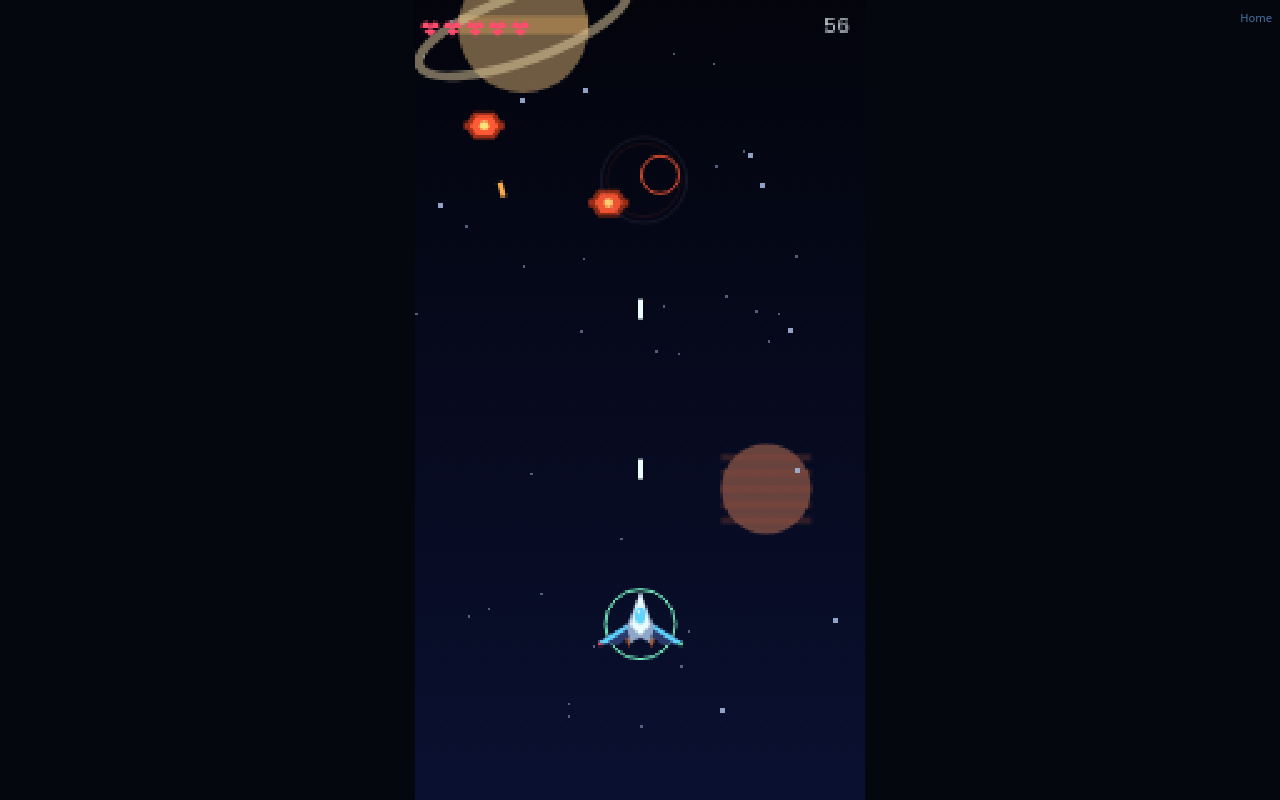
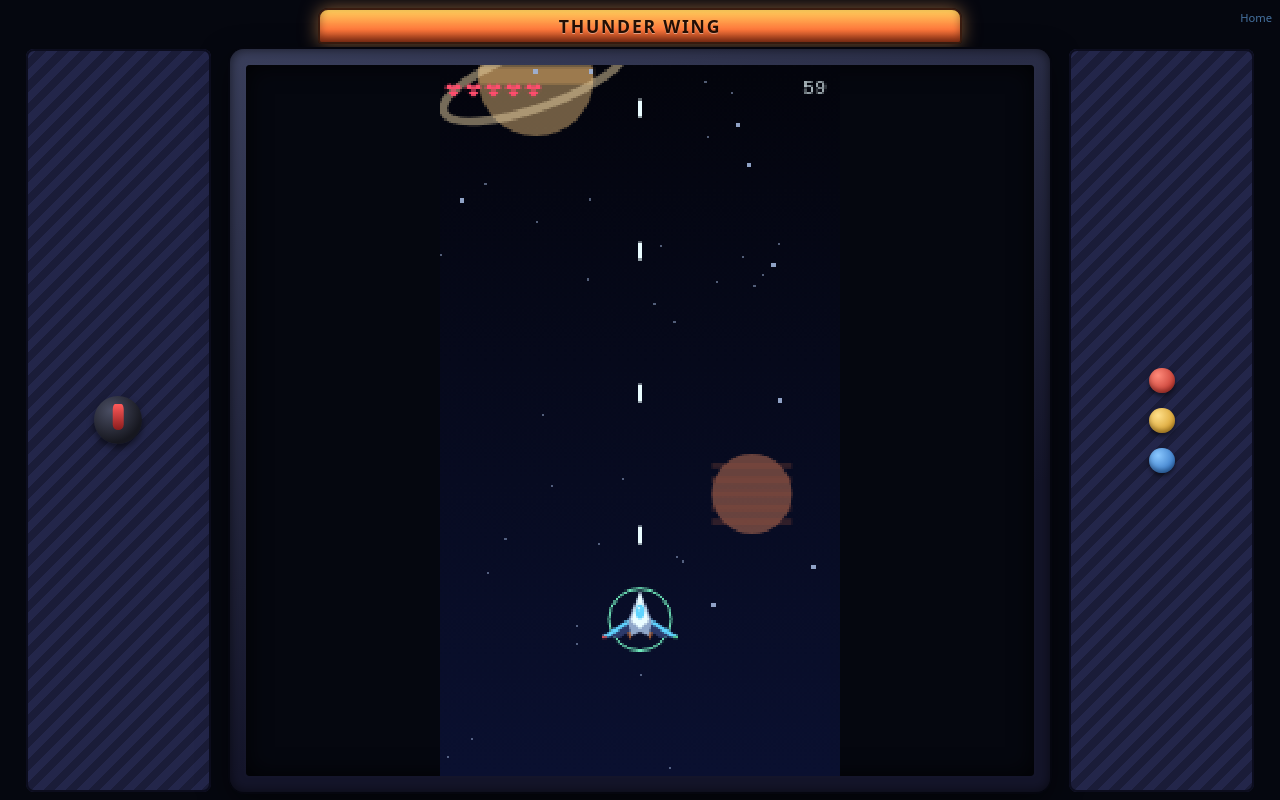
Before and after one commit to comp4020-agentic-coding-studio/comp4020-crit5-Asuka121380, a website built with Vite: page index.html in a window 1280 px wide. Built offline with nearby package versions, Linux system fonts and the light colour scheme.

Commit message:
Present the game inside a responsive arcade cabinet
Adds decorative cabinet chrome around the existing game screen: a
marquee, bezel, joystick, and arcade buttons. All of it sits under
pointer-events: none except the screen frame itself, so the cabinet
can never intercept input meant for the canvas.

The 180x320 arena and its scale-to-fit math are unchanged, but the
canvas now scales against the .screen-frame element instead of the
whole window (via a ResizeObserver), and the joystick/buttons live in
side panels that grow to fill the horizontal space beside the
necessarily-portrait screen on wide desktop viewports, rather than
below it. An earlier attempt put the controls in a deck below the
screen, which measured smaller than the pre-cabinet baseline
(490x872 vs. a possible 607x1080) because it ate into the screen's
vertical budget; moving them beside the screen recovered most of
that (552x981.5) since it only spends horizontal space that was
previously empty letterboxing. A max-width/max-aspect-ratio media
query collapses the side panels on phone-shaped viewports, matching
the original phone layout.

```diff
--- a/index.html
+++ b/index.html
@@ -28,7 +28,33 @@
     </header>
     <main>
       <h1>Thunder Wing</h1>
-      <canvas id="game"></canvas>
+      <div class="cabinet">
+        <div class="marquee" aria-hidden="true">
+          <span>THUNDER&nbsp;WING</span>
+        </div>
+        <div class="cabinet-body">
+          <div class="side-panel side-panel--left" aria-hidden="true">
+            <div class="joystick">
+              <div class="joystick-base"></div>
+              <div class="joystick-stick"></div>
+            </div>
+          </div>
+          <div class="screen-stack">
+            <div class="bezel">
+              <div class="screen-frame">
+                <canvas id="game"></canvas>
+              </div>
+            </div>
+          </div>
+          <div class="side-panel side-panel--right" aria-hidden="true">
+            <div class="button-row">
+              <div class="arcade-button arcade-button--red"></div>
+              <div class="arcade-button arcade-button--yellow"></div>
+              <div class="arcade-button arcade-button--blue"></div>
+            </div>
+          </div>
+        </div>
+      </div>
     </main>
     <script type="module" src="./main.ts"></script>
   </body>
--- a/main.ts
+++ b/main.ts
@@ -5,6 +5,8 @@ import { draw } from "./render";
 
 const canvas = document.querySelector<HTMLCanvasElement>("#game");
 if (!canvas) throw new Error("missing #game canvas");
+const screenFrame = document.querySelector<HTMLElement>(".screen-frame");
+if (!screenFrame) throw new Error("missing .screen-frame cabinet screen");
 
 canvas.width = ARENA_WIDTH;
 canvas.height = ARENA_HEIGHT;
@@ -12,12 +14,17 @@ const ctx = canvas.getContext("2d");
 if (!ctx) throw new Error("2d canvas context unavailable");
 ctx.imageSmoothingEnabled = false;
 
+// Scale to fit the cabinet's screen frame rather than the whole viewport,
+// so a wide desktop window fills the extra space with cabinet chrome
+// instead of stretching or letterboxing the arena itself.
 function resize(): void {
-  const scale = Math.min(window.innerWidth / ARENA_WIDTH, window.innerHeight / ARENA_HEIGHT);
+  const { width, height } = screenFrame!.getBoundingClientRect();
+  const scale = Math.min(width / ARENA_WIDTH, height / ARENA_HEIGHT);
   canvas!.style.width = `${ARENA_WIDTH * scale}px`;
   canvas!.style.height = `${ARENA_HEIGHT * scale}px`;
 }
 window.addEventListener("resize", resize);
+new ResizeObserver(resize).observe(screenFrame);
 resize();
 
 const pointer: PointerState = {
--- a/styles.css
+++ b/styles.css
@@ -53,6 +53,116 @@ main {
   display: flex;
   align-items: center;
   justify-content: center;
+  padding: 0.5rem;
+  box-sizing: border-box;
+}
+
+/* Arcade cabinet shell: purely decorative chrome around the real game
+   screen. Every part of it is pointer-events: none so it can never steal
+   input from the canvas, which remains the only interactive control
+   surface. */
+.cabinet {
+  width: 100%;
+  height: 100%;
+  max-width: min(96vw, 1600px);
+  display: flex;
+  flex-direction: column;
+  align-items: center;
+  gap: clamp(3px, 0.6vh, 10px);
+  pointer-events: none;
+}
+
+.marquee {
+  flex: 0 0 auto;
+  width: min(100%, 640px);
+  height: clamp(14px, 4vh, 32px);
+  border-radius: 10px 10px 4px 4px;
+  background: linear-gradient(180deg, #ffce5c, #ff7a3d 60%, #b03e1c);
+  border: 2px solid #3a1c10;
+  box-shadow:
+    0 0 18px rgba(255, 170, 90, 0.5),
+    inset 0 -4px 8px rgba(0, 0, 0, 0.35);
+  display: flex;
+  align-items: center;
+  justify-content: center;
+  overflow: hidden;
+}
+
+.marquee span {
+  font-weight: 800;
+  letter-spacing: 0.1em;
+  font-size: clamp(9px, 2.2vh, 18px);
+  color: #241005;
+  text-shadow: 0 1px 0 rgba(255, 255, 255, 0.4);
+  white-space: nowrap;
+}
+
+.cabinet-body {
+  flex: 1 1 auto;
+  min-height: 0;
+  width: 100%;
+  display: flex;
+  flex-direction: row;
+  align-items: stretch;
+  justify-content: center;
+  gap: clamp(4px, 1.5vw, 22px);
+}
+
+/* Side panels fill the space either side of the (necessarily portrait)
+   screen that used to sit empty --- they carry the decorative controls and
+   grow with the viewport, but never at the screen's expense. */
+.side-panel {
+  flex: 1 1 140px;
+  max-width: 220px;
+  min-width: 48px;
+  border-radius: 8px;
+  background: repeating-linear-gradient(135deg, #23264a 0 8px, #1a1c38 8px 16px);
+  box-shadow: inset 0 0 0 2px #0c0d1e;
+  display: flex;
+  align-items: center;
+  justify-content: center;
+}
+
+.screen-stack {
+  flex: 4 1 640px;
+  min-width: 0;
+  min-height: 0;
+  display: flex;
+  flex-direction: column;
+  align-items: center;
+}
+
+.bezel {
+  flex: 1 1 auto;
+  min-height: 0;
+  width: 100%;
+  display: flex;
+  align-items: center;
+  justify-content: center;
+  padding: clamp(6px, 2vh, 20px);
+  box-sizing: border-box;
+  border-radius: 14px;
+  background: linear-gradient(160deg, #3a3f5c, #14152a 70%);
+  box-shadow:
+    0 0 0 2px #05060f,
+    0 10px 30px rgba(0, 0, 0, 0.5),
+    inset 0 0 12px rgba(0, 0, 0, 0.6);
+}
+
+.screen-frame {
+  flex: 1 1 auto;
+  min-width: 0;
+  min-height: 0;
+  width: 100%;
+  height: 100%;
+  display: flex;
+  align-items: center;
+  justify-content: center;
+  border-radius: 4px;
+  overflow: hidden;
+  background: #05070f;
+  box-shadow: inset 0 0 24px rgba(0, 0, 0, 0.8);
+  pointer-events: auto;
 }
 
 #game {
@@ -63,3 +173,74 @@ main {
   touch-action: none;
   display: block;
 }
+
+.joystick {
+  position: relative;
+  width: clamp(28px, 6vh, 64px);
+  height: clamp(28px, 6vh, 64px);
+}
+
+.joystick-base {
+  position: absolute;
+  inset: 0;
+  border-radius: 50%;
+  background: radial-gradient(circle at 35% 30%, #4a4e63, #16171f 70%);
+  box-shadow: 0 4px 6px rgba(0, 0, 0, 0.5);
+}
+
+.joystick-stick {
+  position: absolute;
+  left: 50%;
+  top: 16%;
+  width: 22%;
+  height: 55%;
+  transform: translateX(-50%);
+  border-radius: 40% 40% 10px 10px;
+  background: linear-gradient(180deg, #ff5a5a, #8a1c1c);
+}
+
+.button-row {
+  display: flex;
+  flex-direction: column;
+  align-items: center;
+  gap: clamp(6px, 1.8vh, 16px);
+}
+
+.arcade-button {
+  width: clamp(14px, 3.2vh, 30px);
+  height: clamp(14px, 3.2vh, 30px);
+  border-radius: 50%;
+  box-shadow:
+    0 3px 4px rgba(0, 0, 0, 0.5),
+    inset 0 -3px 4px rgba(0, 0, 0, 0.3);
+}
+
+.arcade-button--red {
+  background: radial-gradient(circle at 35% 30%, #ff8a7a, #b3231c);
+}
+
+.arcade-button--yellow {
+  background: radial-gradient(circle at 35% 30%, #ffe08a, #c98a10);
+}
+
+.arcade-button--blue {
+  background: radial-gradient(circle at 35% 30%, #8ac8ff, #1d5fb3);
+}
+
+/* Compact layout: narrow or tall (phone) viewports drop the side panels so
+   the actual screen gets almost all the available space, the same way the
+   original phone-shaped layout did. */
+@media (max-width: 640px), (max-aspect-ratio: 3/4) {
+  .side-panel {
+    display: none;
+  }
+
+  .marquee {
+    height: clamp(14px, 3.5vh, 26px);
+  }
+
+  .bezel {
+    border-radius: 8px;
+    padding: clamp(3px, 1.2vh, 10px);
+  }
+}
```
